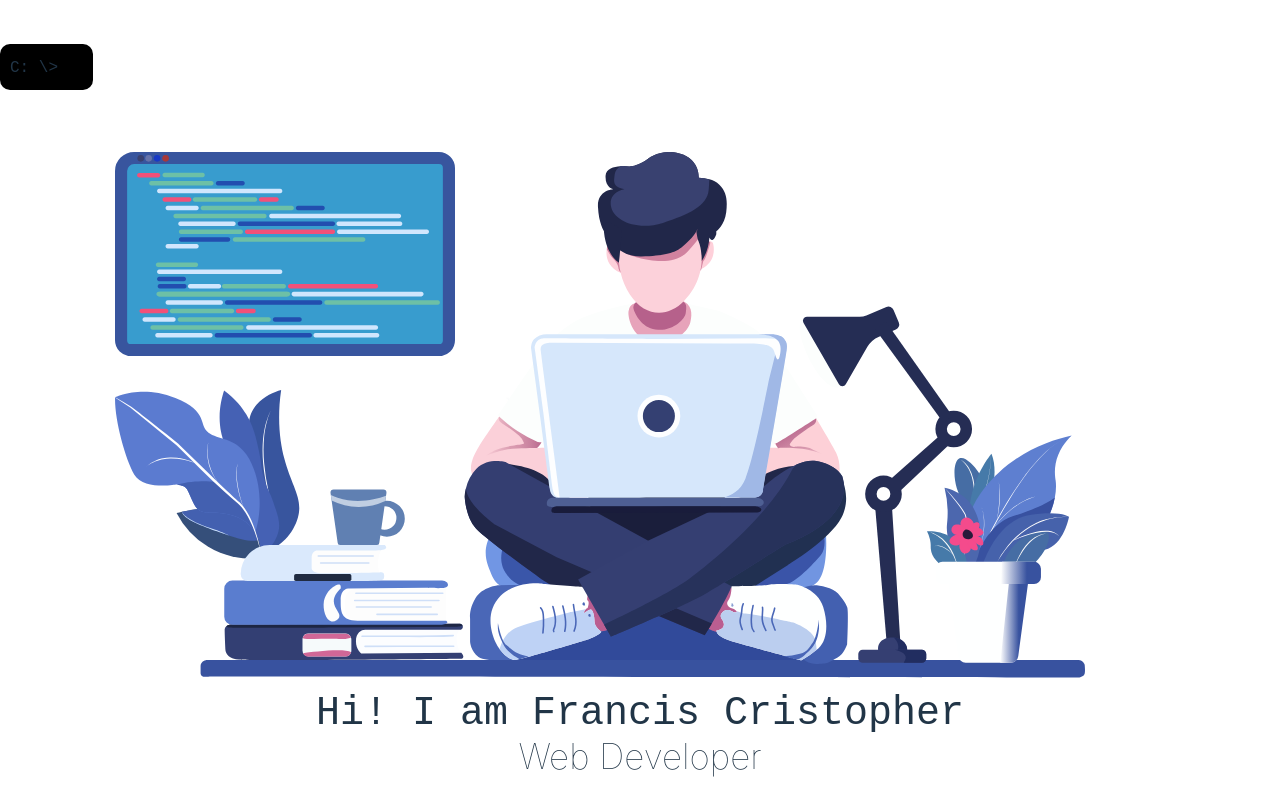
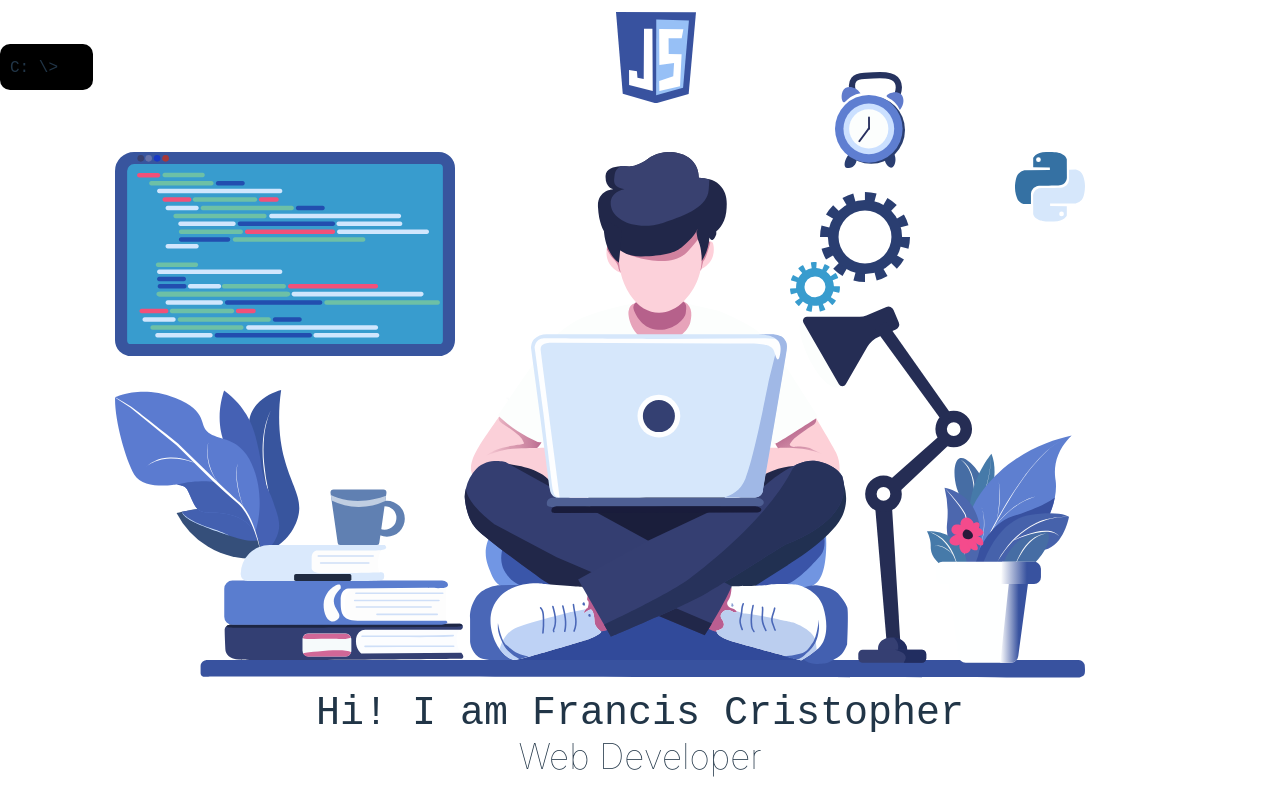
Before and after one commit to Francis1a/my-portfolio, a React (Vite) app: page /home in a window 1280 px wide. Built offline with nearby package versions, Linux system fonts and the light colour scheme; a web font is replaced by a local one.

Commit message:
20240601

```diff
--- a/src/App.css
+++ b/src/App.css
@@ -193,11 +193,51 @@ a.nav-links {
   max-width: 100%;
 }
 
+.icon2 {
+  position: absolute;
+  right: 0;
+  width: 70px;
+}
+
 .icon3 {
   width: 340px;
   max-width: 100%;
 }
 
+.icon4 {
+  position: absolute;
+  width: 70px;
+  top: -80px;
+  right: 180px;
+}
+
+.icon5 {
+  width: 80px;
+  position: absolute;
+  top: -140px;
+  left: 112px;
+  right: 0;
+  margin: 0 auto;
+}
+
+.icon6 {
+  position: absolute;
+  width: 90px;
+  height: 90px;
+  left: 0;
+  right: -530px;
+  top: 40px;
+  margin: 0 auto;
+}
+.icon7 {
+  position: absolute;
+  top: 110px;
+  width: 50px;
+  height: 50px;
+  left: 430px;
+  right: 0;
+  margin: 0 auto;
+}
 
 @keyframes flash {
   0% {
--- a/src/pages/Home.jsx
+++ b/src/pages/Home.jsx
@@ -1,24 +1,27 @@
 import { useEffect, useLayoutEffect, useRef, useState } from "react";
 import "../App.css";
 import Navigation from "../components/Navigation";
-import gsap from "gsap";
+import gsap, { Linear } from "gsap";
 import "animate.css";
 import { motion } from "framer-motion";
 import MySvg from "../assets/SVG/sample1.svg?react";
 import MySvg1 from "../assets/SVG/Asset8.svg?react";
 import MySvg2 from "../assets/SVG/Asset9.svg?react";
 import MySvg3 from "../assets/SVG/Asset10.svg?react";
-// import MySvg4 from "../assets/SVG/Asset11.svg?react";
-// import MySvg5 from "../assets/SVG/Asset13.svg?react";
-// import MySvg6 from "../assets/SVG/Asset14.svg?react";
-// import MySvg7 from "../assets/SVG/Asset15.svg?react";
-// import MySvg8 from "../assets/SVG/Asset16.svg?react";
-// import MySvg9 from "../assets/SVG/Asset17.svg?react";
-// import MySvg10 from "../assets/SVG/Asset19.svg?react";
-// import MySvg11 from "../assets/SVG/Asset20.svg?react";
+import MySvg4 from "../assets/SVG/Asset11.svg?react";
+import MySvg5 from "../assets/SVG/Asset13.svg?react";
+import MySvg6 from "../assets/SVG/Asset14.svg?react";
+import MySvg7 from "../assets/SVG/Asset15.svg?react";
+import MySvg8 from "../assets/SVG/Asset16.svg?react";
+import MySvg9 from "../assets/SVG/Asset17.svg?react";
+import MySvg10 from "../assets/SVG/Asset19.svg?react";
+import MySvg11 from "../assets/SVG/Asset20.svg?react";
 
 function Home() {
   let trans = useRef(null);
+  let logoRotation = useRef(null);
+  let logoRotation2 = useRef(null);
+
   const [isAnimationClass1, setIsAnimationClass1] = useState(true);
 
   useEffect(() => {
@@ -62,6 +65,22 @@ function Home() {
     return () => ctx.revert();
   }, []);
 
+  // useEffect(() => {
+  //   gsap.to(logoRotation, 5, {
+  //     ease: Linear.easeNone,
+  //     duration: 99999,
+  //     rotation: 360,
+  //     repeat: -1,
+  //   });
+
+  //   gsap.to(logoRotation2, 5, {
+  //     ease: Linear.easeNone,
+  //     duration: 99999,
+  //     rotation: -360,
+  //     repeat: -1,
+  //   });
+  // });
+
   return (
     <>
       <div className="animate" ref={trans}>
@@ -101,25 +120,35 @@ function Home() {
                   >
                     <MySvg1 />
                   </div>
-                  {/* <div className="icon2">
+                  <div className="icon2">
                     <MySvg2 />
-                  </div> */}
+                  </div>
                   <div className="icon3">
                     <MySvg3 />
                   </div>
-                  {/*<div className="icon4">
+                  <div className="icon4">
                     <MySvg4 />
                   </div>
                   <div className="icon5">
                     <MySvg5 />
                   </div>
-              <div className="icon6">
+                  <div
+                    className="icon6"
+                    ref={(el) => {
+                      logoRotation = el;
+                    }}
+                  >
                     <MySvg6 />
                   </div>
-              <div className="icon7">
+                  <div
+                    className="icon7"
+                    ref={(el) => {
+                      logoRotation2 = el;
+                    }}
+                  >
                     <MySvg7 />
                   </div>
-              <div className="icon8">
+                  {/*<div className="icon8">
                 <MySvg8 />
               </div>
               <div className="icon9">
```
Lines whose indentation alone changed are shown as unchanged.
